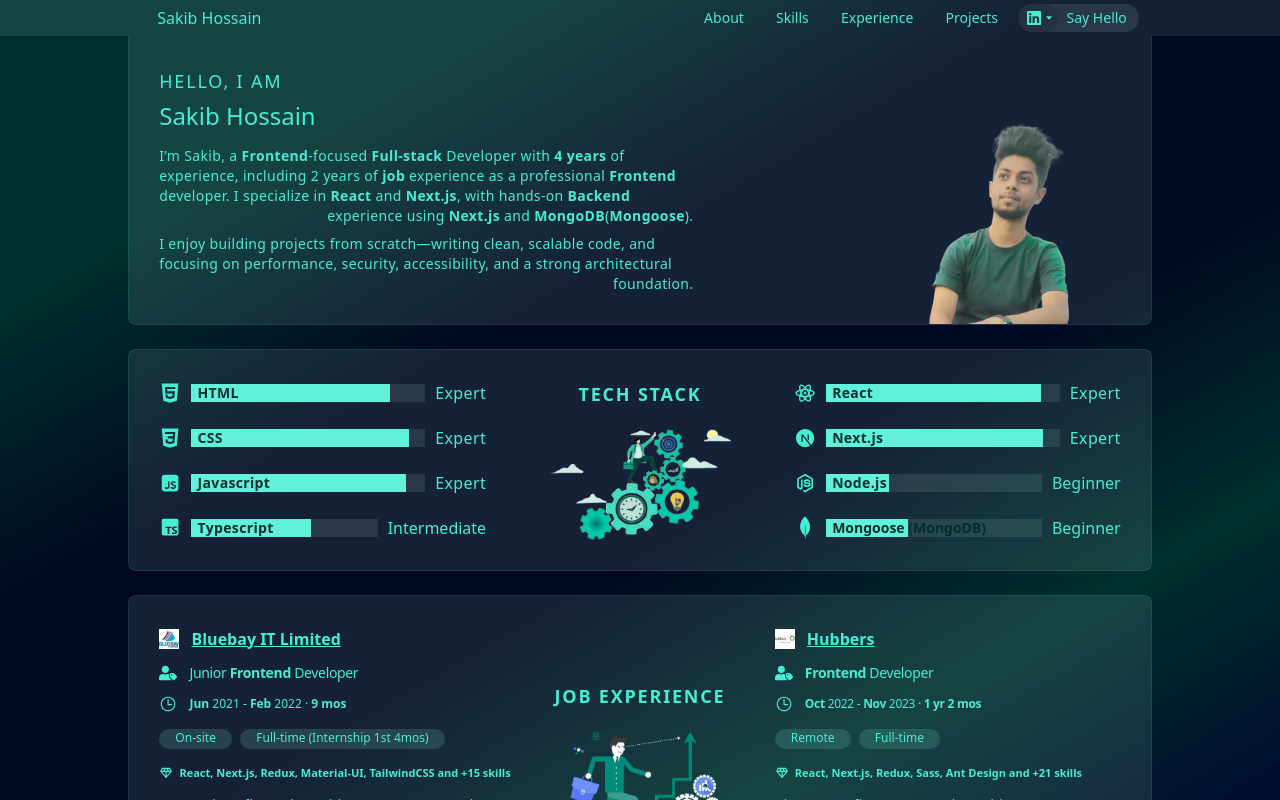
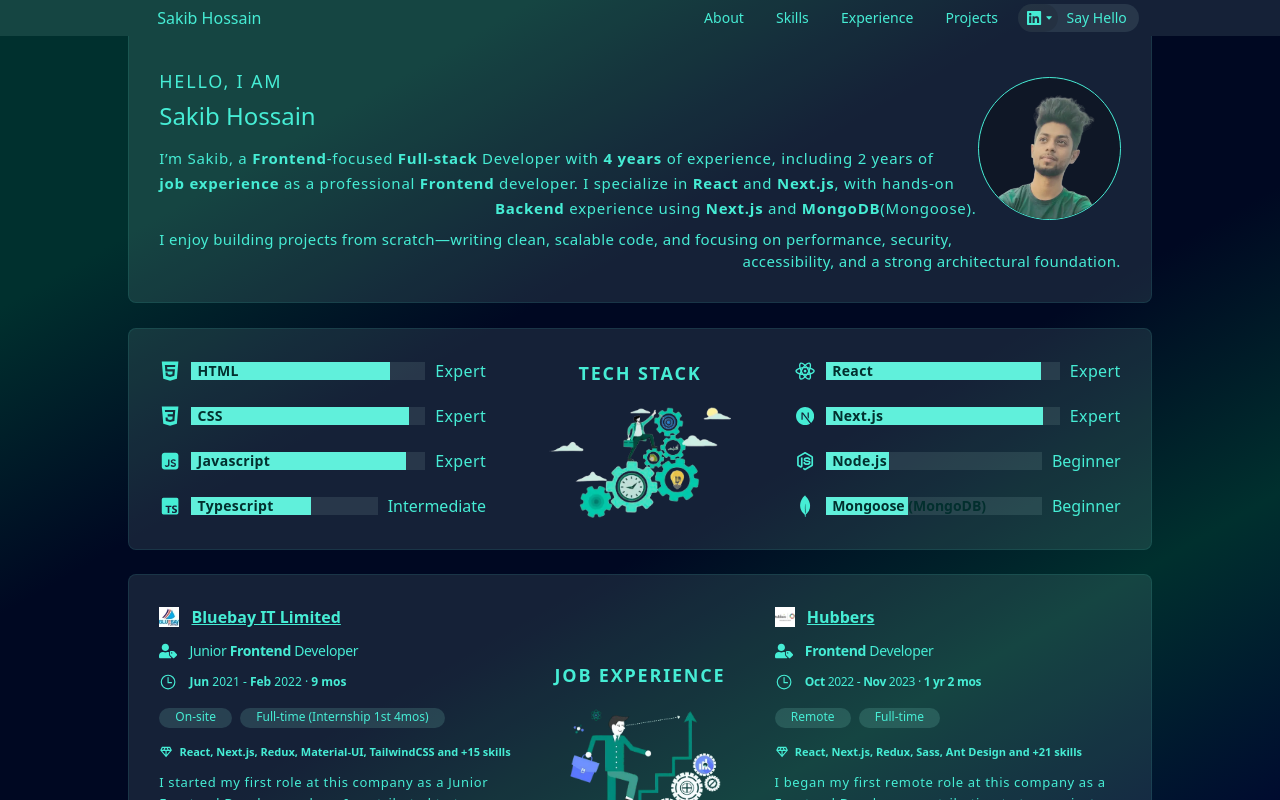
Before and after one commit to SSakibHossain10/Portfolio, a Next.js app: page / in a window 1280 px wide. Built offline with nearby package versions, Linux system fonts and the light colour scheme.

Commit message:
Improve about section UI

```diff
--- a/src/app/app.css
+++ b/src/app/app.css
@@ -135,3 +135,7 @@
     }
   }
 }
+
+@utility shape-outside-* {
+  shape-outside: --value([ *]);
+}
--- a/src/app/components/Abbout.tsx
+++ b/src/app/components/Abbout.tsx
@@ -2,24 +2,19 @@ const Abbout = () => {
   return (
     <section
       id="about"
-      className="w-full max-w-5xl mx-auto min-h-230 bg-primary-100/10 block sm:flex flex-row-reverse border border-t-0 border-primary-300/10 rounded-b-lg mb-24 relative"
+      className="w-full max-w-5xl mx-auto min-h-230 bg-primary-100/10 border border-t-0 border-primary-300/10 rounded-b-lg mb-24 relative"
     >
-      <div
-        className="aspect-square border sm:border-0 rounded-full sm:rounded-none flex items-start sm:items-end bg-black/30 sm:bg-transparent overflow-hidden float-right mt-50 mr-10 ml-8 mb-8 sm:mt-0 sm:mr-60 sm:ml-0 sm:mb-0"
-        style={{
-          shapeOutside: "circle(closest-side at 102px 141px)",
-        }}
-      >
+      <div className="aspect-square border rounded-full flex items-start bg-black/30 overflow-hidden float-right mt-50 sm:mt-40 mr-10 sm:mr-30 ml-8 sm:ml-18 mb-8 sm:mb-18 shape-outside-[circle(closest-side_at_102px_141px)] sm:shape-outside-[circle(closest-side_at_89px_106px)] md:shape-outside-[circle(closest-side_at_60px_142px)] lg:shape-outside-[circle(closest-side_at_96px_106px)]">
         <img
           src="/images/picture.webp"
           alt="Picture"
-          className="sm:block sm:max-h-200 w-160 sm:w-auto mr-20 mt-16"
+          className="w-160 sm:w-120 mr-20 mt-16"
         />
       </div>
-      <div className="grow block sm:flex flex-col justify-center p-20 sm:p-30">
+      <div className="p-20 sm:p-30">
         <h4 className="font-light tracking-widest mb-5">HELLO, I AM</h4>
         <h2 className="mb-14">Sakib Hossain</h2>
-        <h1 className="max-w-530 text-sm tracking-wide last-align-end mb-8">
+        <h1 className="text-sm sm:text-[15px] tracking-wide sm:tracking-wider sm:leading-25 last-align-end mb-8">
           I’m Sakib, a
           <b className="text-size-inherit font-semibold"> Frontend</b>
           -focused
@@ -27,8 +22,8 @@ const Abbout = () => {
           Developer with
           <b className="text-size-inherit font-semibold"> 4 years </b>of
           experience, including 2 years of
-          <b className="text-size-inherit font-semibold"> job </b>
-          experience as a professional
+          <b className="text-size-inherit font-semibold"> job experience </b>
+          as a professional
           <b className="text-size-inherit font-semibold"> Frontend </b>
           developer. I specialize in
           <a
@@ -72,13 +67,13 @@ const Abbout = () => {
           <a
             href="https://mongoosejs.com"
             target="_blank"
-            className="text-size-inherit font-semibold"
+            className="text-size-inherit"
           >
             Mongoose
           </a>
           ).
         </h1>
-        <p className="max-w-530 text-sm tracking-wide last-align-end">
+        <p className="text-sm sm:text-[15px] tracking-wide last-align-end">
           I enjoy building projects from scratch—writing clean, scalable code,
           and focusing on performance, security, accessibility, and a strong
           architectural foundation.
```
